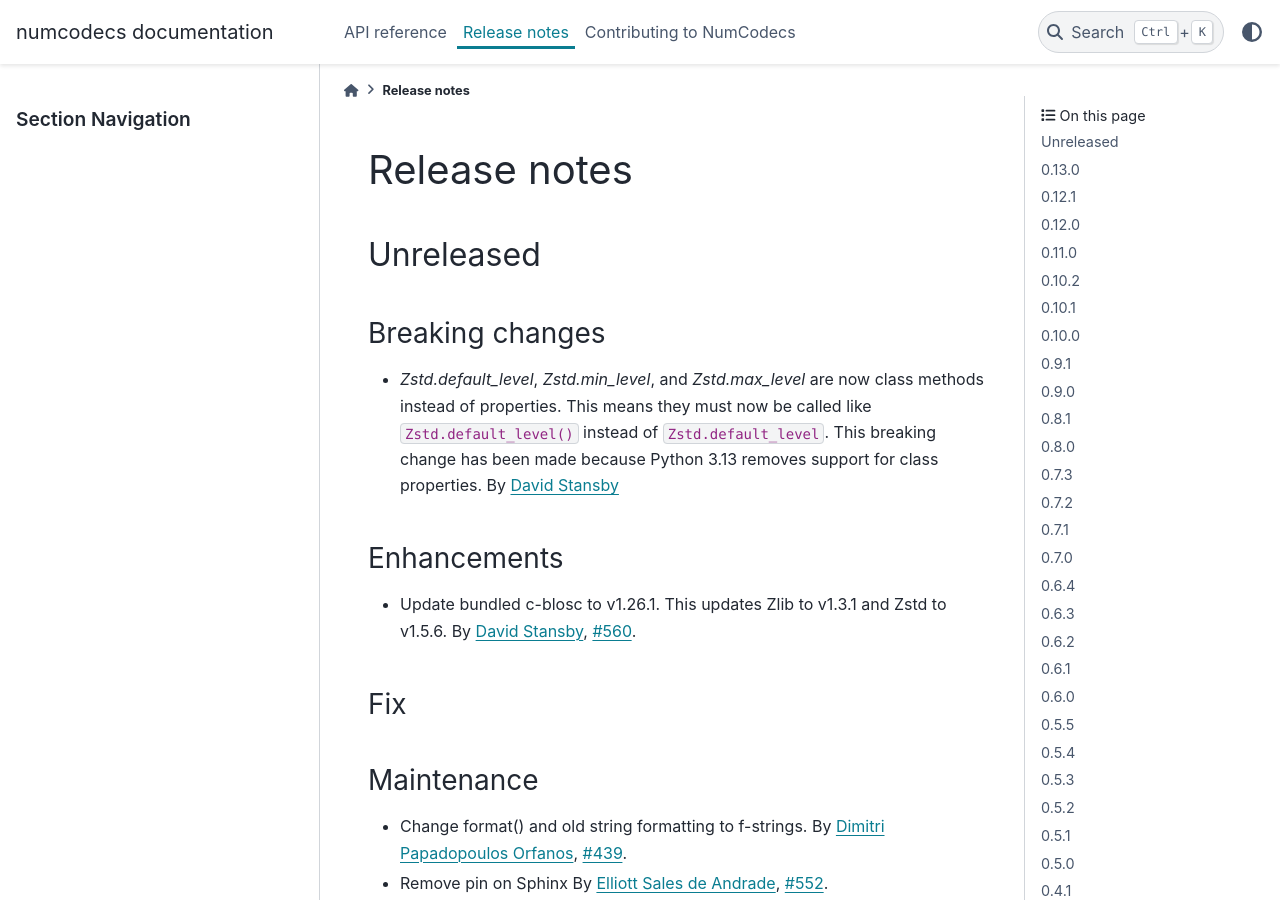
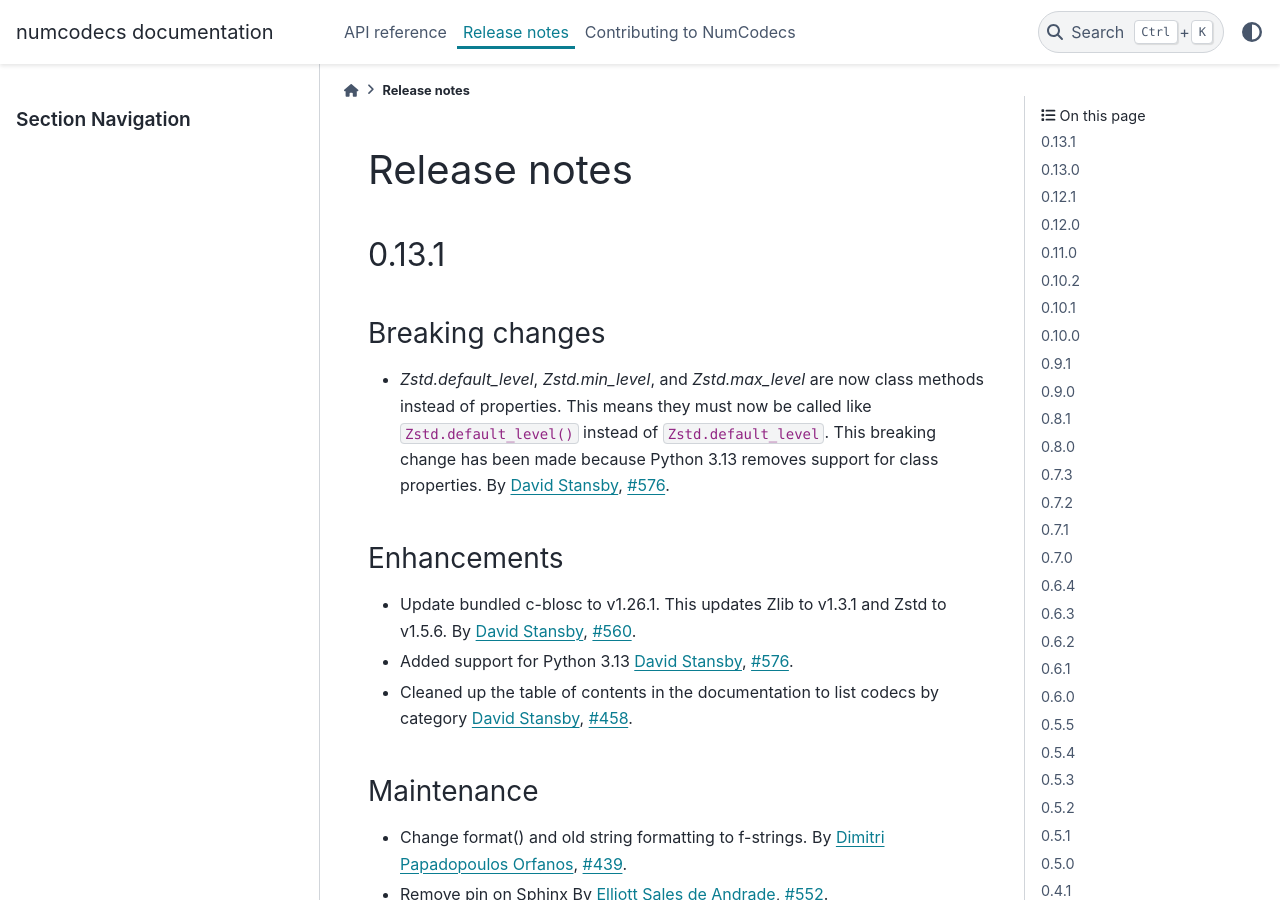
Before and after one commit to zarr-developers/numcodecs, a Sphinx documentation site: the page built from docs/release.rst, in a window 1280 px wide and 900 px high. Built offline with Sphinx 7.4.7 and the PyData theme 0.15.4, drawn with Linux system fonts in a browser that asks for light colours; the version number could not be read and is left out.

Commit message:
Add release notes for 0.13.1 (#592)

```diff
--- a/docs/release.rst
+++ b/docs/release.rst
@@ -8,8 +8,8 @@ Release notes
 
 .. _unreleased:
 
-Unreleased
-----------
+0.13.1
+------
 
 Breaking changes
 ~~~~~~~~~~~~~~~~
@@ -17,7 +17,7 @@ Breaking changes
   instead of properties. This means they must now be called like ``Zstd.default_level()``
   instead of ``Zstd.default_level``. This breaking change has been made because Python 3.13
   removes support for class properties.
-  By :user:`David Stansby <dstansby>`
+  By :user:`David Stansby <dstansby>`, :issue:`576`.
 
 Enhancements
 ~~~~~~~~~~~~
@@ -25,16 +25,14 @@ Enhancements
 * Update bundled c-blosc to v1.26.1. This updates Zlib to v1.3.1
   and Zstd to v1.5.6.
   By :user:`David Stansby <dstansby>`, :issue:`560`.
-
-Fix
-~~~
-
+* Added support for Python 3.13 :user:`David Stansby <dstansby>`, :issue:`576`.
+* Cleaned up the table of contents in the documentation to list codecs by category
+  :user:`David Stansby <dstansby>`, :issue:`458`.
 
 Maintenance
 ~~~~~~~~~~~
 * Change format() and old string formatting to f-strings.
   By :user:`Dimitri Papadopoulos Orfanos <DimitriPapadopoulos>`, :issue:`439`.
-
 * Remove pin on Sphinx
   By :user:`Elliott Sales de Andrade <QuLogic>`, :issue:`552`.
 
```
